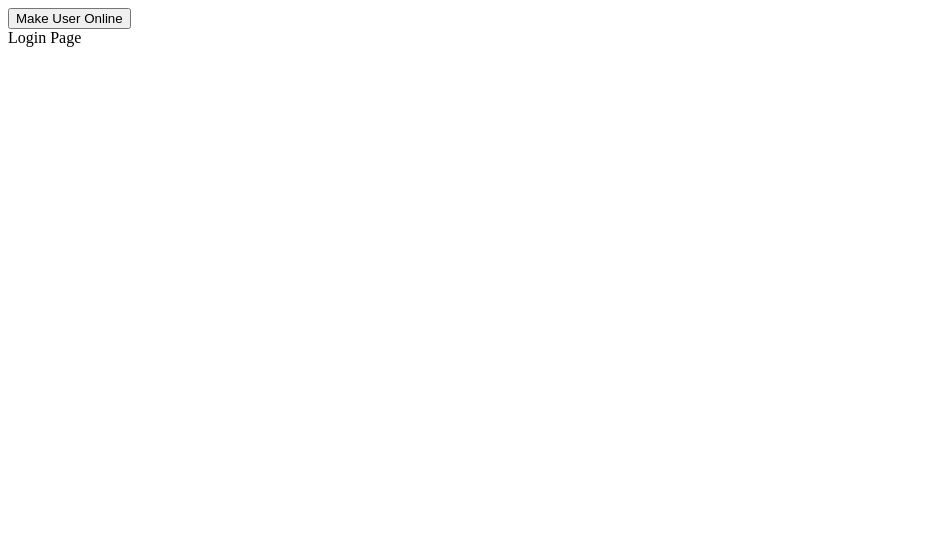
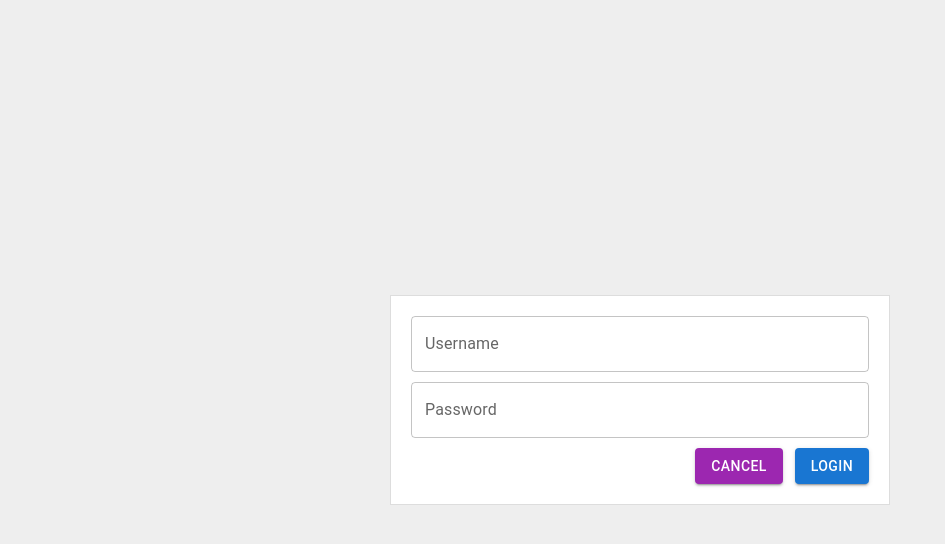
Before and after one commit to AhmadQuraishi/Rubios-Website, a React (Create React App) app: page /login in a window 1280 px wide. Shown: the top 544 px of the page, without its empty margins (0-945 px from the left). Built offline with nearby package versions, Linux system fonts and the light colour scheme.

Commit message:
RW - Commit Material UI Practice Code

```diff
--- a/src/App.css
+++ b/src/App.css
@@ -0,0 +1,3 @@
+body{
+    background-color: #eee;
+}
--- a/src/App.js
+++ b/src/App.js
@@ -2,14 +2,12 @@ import './App.css';
 import RootRoutes from './routes';
 import { connect } from 'react-redux';
 import Header from "./components/header.component";
+import Login from './pages/login/login.component';
 
 
 const App = (props) => {
-  const { currentUser } = props;
  return (
-   <div>
-    <Header />
-    { currentUser && <div>User is Logged-In</div> }
+   <div style={{ display: "flex", flexDirection: "column", justifyContent: "center", alignItems: "center", height: 100 + "vh", width: 100 + "%"}}>
     <RootRoutes />
    </div>
  );
--- a/src/components/header.component.jsx
+++ b/src/components/header.component.jsx
@@ -1,5 +1,5 @@
 import { connect } from "react-redux";
-import { setCurrentUser } from "../redux/user/user.action"
+import { setCurrentUser } from "../redux/user/user.action";
 
 const Header = (props) => {
     const { setCurrentUser } = props;
--- a/src/pages/account/account.component.jsx
+++ b/src/pages/account/account.component.jsx
@@ -2,14 +2,16 @@
 import { Navigate } from "react-router-dom";
 import { connect } from "react-redux";
 import { setCurrentUser } from "../../redux/user/user.action";
+import { Button } from "@mui/material";
 
 const Account = (props) => {
     const { currentUser, setCurrentUser } = props;
-    return (<div>
+    return (<div style={{padding: 30 + "px"}}>
        {
-           !currentUser && <Navigate to="/Login" />
+           !currentUser && <Navigate to="/" />
        }
-       <button type="button" onClick={() => {setCurrentUser(false)}}></button>
+       {currentUser &&
+       <Button  variant="contained" color="success" onClick={() => {setCurrentUser(false)}}>Logout</Button>}
     </div>);
 }
 
--- a/src/pages/home/home.component.jsx
+++ b/src/pages/home/home.component.jsx
@@ -1,7 +1,34 @@
-const Home = () => {
+import Button from '@mui/material/Button';
+import TextField from '@mui/material/TextField';
+import { useNavigate } from "react-router-dom";
+import { setCurrentUser } from "../../redux/user/user.action";
+import { connect } from "react-redux";
+
+const Home = (props) => {
+    const location  = useNavigate();
+    const { setCurrentUser } = props;
     return(
-        <div>Home Page - Redux Implementation</div>
+        <div style={{boxSizing: "border-box" , width: 100 + "%", maxWidth: 350 + "px", margin: "auto", border: "1px solid #ddd", padding: 20 + "px", backgroundColor: "#FFF"}}>
+            <div style={{ paddingBottom: 10 + "px"}}>
+                <TextField fullWidth
+                    id="username-required"
+                    label="Username"
+                />
+            </div>
+            <div>
+                <TextField fullWidth
+                    id="password-required"
+                    label="Password"
+                />
+            </div>
+            <div style={{ paddingTop: 10 + "px", display: "flex", flexDirection: "row", justifyContent: "flex-end"}}>
+                <Button variant="contained" color="secondary">Cancel</Button>&nbsp;&nbsp;&nbsp;<Button variant="contained" onClick={() => { setCurrentUser(true); location("/account"); }}>Login</Button>
+            </div>
+        </div>
     );
 }
+const mapDisptachToProps = dispatch => ({
+    setCurrentUser: user => dispatch(setCurrentUser(user))
+});
 
-export default Home;
+export default connect(null, mapDisptachToProps)(Home);
--- a/src/pages/login/login.component.jsx
+++ b/src/pages/login/login.component.jsx
@@ -1,7 +1,35 @@
-const Login = () => {
+import "./login.css";
+import Button from '@mui/material/Button';
+import TextField from '@mui/material/TextField';
+import { useNavigate } from "react-router-dom";
+import { setCurrentUser } from "../../redux/user/user.action";
+import { connect } from "react-redux";
+
+const Login = (props) => {
+    const location  = useNavigate();
+    const { setCurrentUser } = props;
     return(
-        <div>Login Page</div>
+        <div style={{boxSizing: "border-box" ,width:"500px", margin: "auto", border: "1px solid #ddd", padding: 20 + "px", backgroundColor: "#FFF"}}>
+            <div style={{ paddingBottom: 10 + "px"}}>
+                <TextField fullWidth
+                    id="username-required"
+                    label="Username"
+                />
+            </div>
+            <div>
+                <TextField fullWidth
+                    id="password-required"
+                    label="Password"
+                />
+            </div>
+            <div style={{ paddingTop: 10 + "px", display: "flex", flexDirection: "row", justifyContent: "flex-end"}}>
+                <Button variant="contained" color="secondary">Cancel</Button>&nbsp;&nbsp;&nbsp;<Button variant="contained" onClick={() => { setCurrentUser(true); location("/account") }}>Login</Button>
+            </div>
+        </div>
     );
 }
+const mapDisptachToProps = dispatch => ({
+    setCurrentUser: user => dispatch(setCurrentUser(user))
+   });
 
-export default Login;
+export default connect(null, mapDisptachToProps)(Login);
--- /dev/null
+++ b/src/pages/login/login.css
@@ -0,0 +1,4 @@
+*{
+    padding: 0;
+    margin: 0;
+}
--- a/src/routes.jsx
+++ b/src/routes.jsx
@@ -6,13 +6,12 @@ import Account from "./pages/account/account.component";
 
 const RootRoutes = () => {
 return (
-    <div>
         <Routes>
         <Route exact path="/" element={<Home />}/>
         <Route path="/login" element={<Login />}/>
         <Route path="/account" element={<Account />}/>
         </Routes>
-    </div>);
+    );
 }
 
 export default RootRoutes;
```
